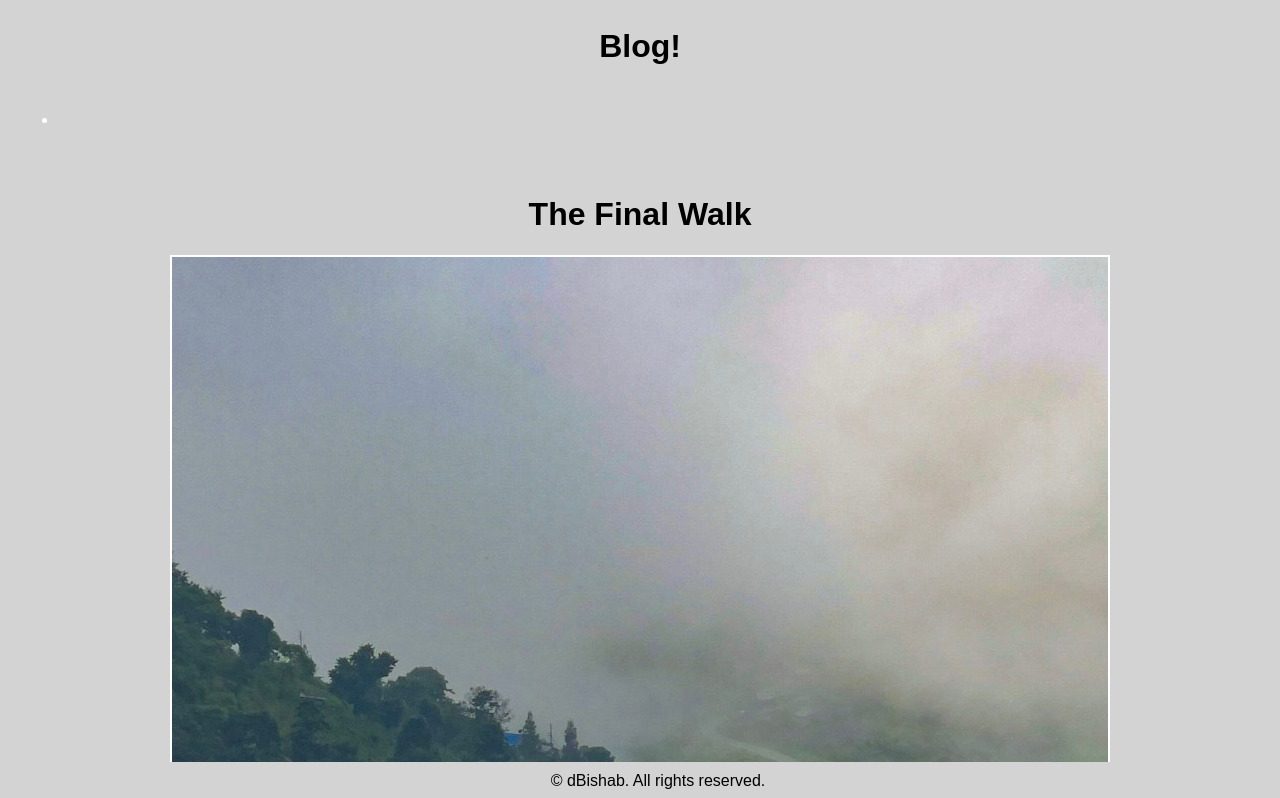
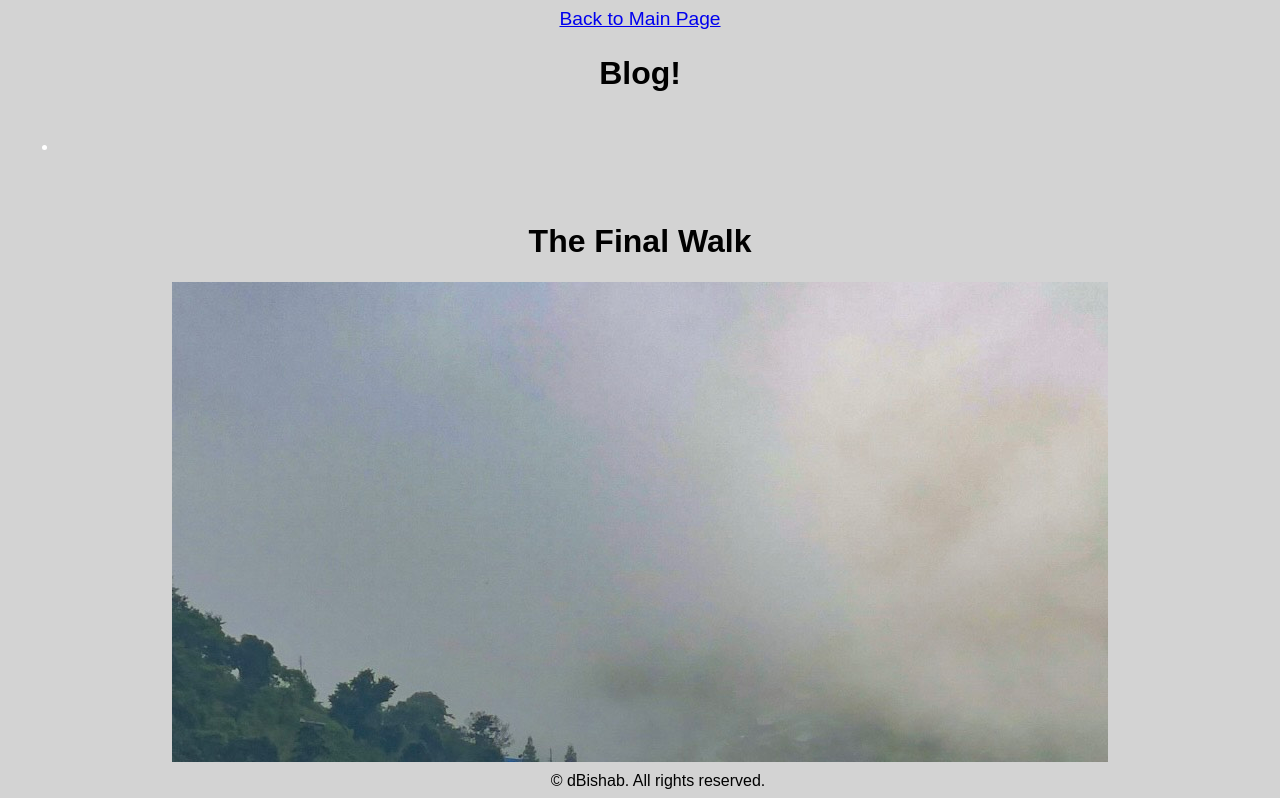
Before and after one commit to dbishab/dbishab.github.io, a plain HTML site: page home.html in a window 1280 px wide. Shown: the top 798 px of the page. Drawn offline with Linux system fonts and the light colour scheme.

Commit message:
Update home.html

```diff
--- a/home.html
+++ b/home.html
@@ -50,6 +50,13 @@
             text-align: center;
             margin: 20px 0;
         }
+        /* Banner styling */
+        .header-banner {
+            color: #121212;
+            text-align: center;
+            text-decoration: none;
+            margin: 5px 15px;
+            font-size: 1.2em;
         .image-container img {
             max-width: 100%;
             height: auto;
@@ -58,6 +65,10 @@
     </style>
 </head>
 <body>
+    <!-- Heading banner -->
+  <div class="header-banner">
+    <a href="index.html">Back to Main Page</a>
+  </div>
     <header>
         Blog!
     </header>
```
